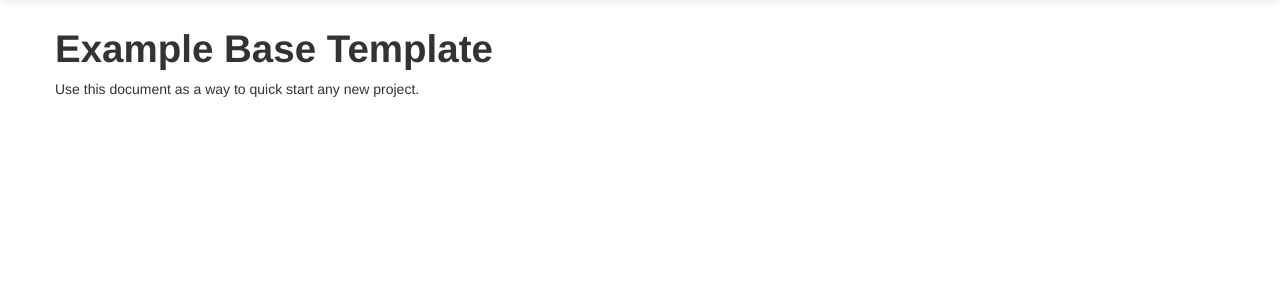
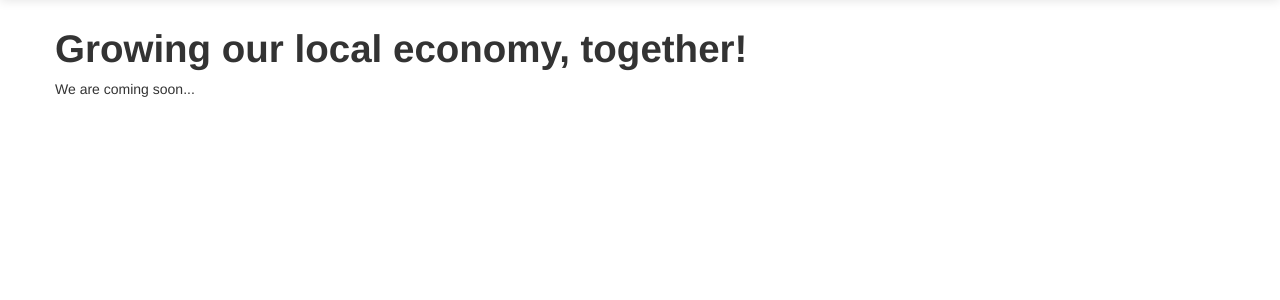
Before and after one commit to kamoljan/newdawn_django, a Django app: page / in a window 1280 px wide. Shown: the part 41-341 px from the top of the page. Run offline with Django 3.2, Linux system fonts and the light colour scheme; some libraries are stand-ins or nearby versions.

Commit message:
PR changes

```diff
--- a/newdawn/ad/admin.py
+++ b/newdawn/ad/admin.py
@@ -1,3 +1,6 @@
+#!/usr/bin/env python
+# -*- coding: utf-8 -*-
+
 from django.contrib import admin
 from ad.models import Ad, Category
 
--- a/newdawn/templates/base.html
+++ b/newdawn/templates/base.html
@@ -53,10 +53,10 @@
 
     <div class="container">
 
-      <h1>{% block page_title %}Example Base Template{% endblock page_title %}</h1>
+      <h1>{% block page_title %}Growing our local economy, together!{% endblock page_title %}</h1>
 
       {% block content %}
-        <p>Use this document as a way to quick start any new project.</p>
+        <p>We are coming soon...</p>
       {% endblock content %}
 
     </div> <!-- /container -->
```
